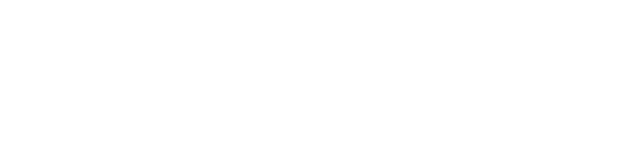
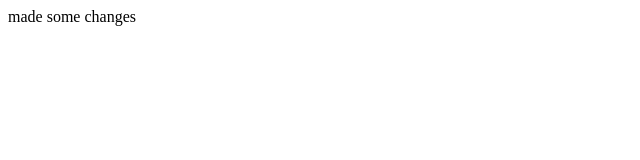
Before and after one commit to adizh/reimagined-octo-waddle, a plain HTML site: page index.html in a window 1280 px wide. Shown: the whole page, without its empty margins (0-640 px from the left). Drawn offline with Linux system fonts and the light colour scheme.

Commit message:
new main

```diff
--- a/index.html
+++ b/index.html
@@ -6,5 +6,7 @@
     <meta name="viewport" content="width=device-width, initial-scale=1.0" />
     <title>Document</title>
   </head>
-  <body></body>
+  <body>
+    made some changes
+  </body>
 </html>
```
